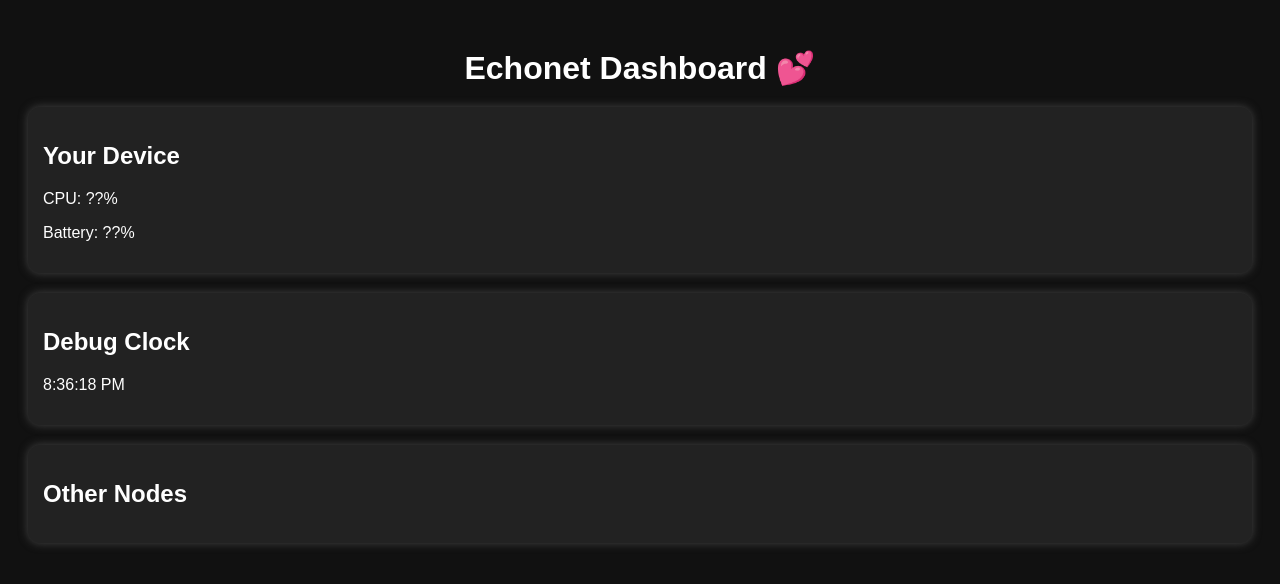
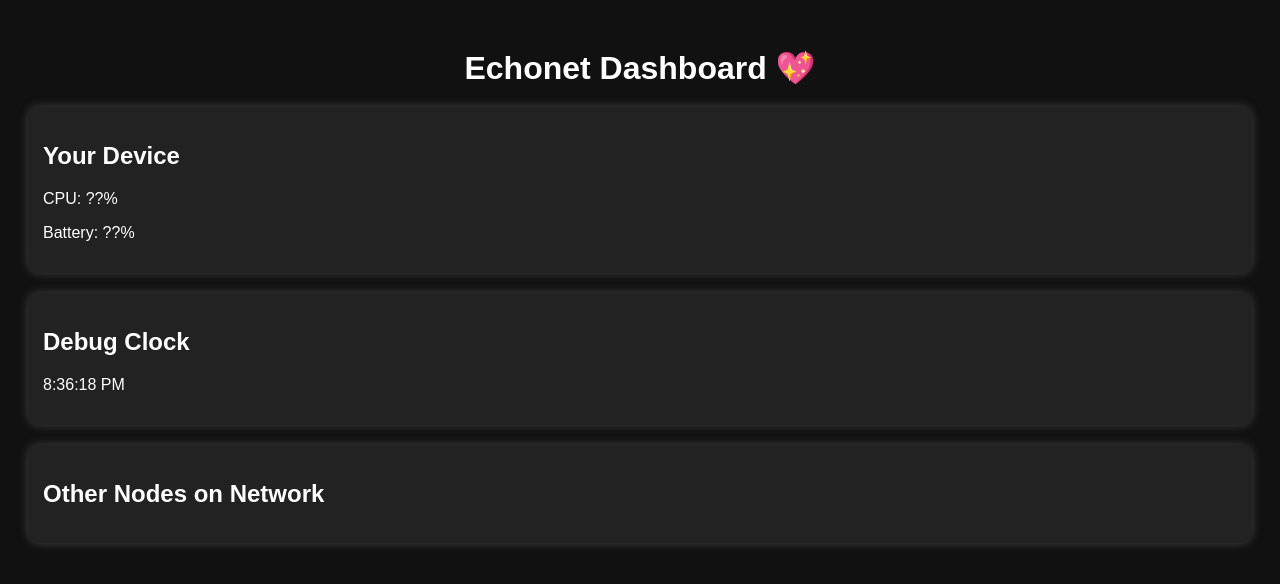
Before and after one commit to ShayChen817/MorvenNet, a plain HTML site: page PWA_echonet/static/index.html in a window 1280 px wide. Drawn offline with Linux system fonts and the light colour scheme; no server answers.

Commit message:
Update index.html

```diff
--- a/PWA_echonet/static/index.html
+++ b/PWA_echonet/static/index.html
@@ -6,29 +6,30 @@
     <meta name="viewport" content="width=device-width, initial-scale=1">
     <meta name="mobile-web-app-capable" content="yes">
 
-<title>Echonet Dashboard</title>
+    <title>Echonet Dashboard 💕</title>
     <link rel="stylesheet" href="style.css">
     <link rel="manifest" href="manifest.json">
 </head>
 
 <body>
-<h1>Echonet Dashboard 💕</h1>
+    <h1>Echonet Dashboard 💖</h1>
 
+    <!-- Local device metrics -->
     <div class="card">
         <h2>Your Device</h2>
         <p>CPU: <span id="cpu">loading...</span>%</p>
         <p>Battery: <span id="battery">loading...</span>%</p>
-
     </div>
 
+    <!-- Optional debug clock -->
     <div class="card">
         <h2>Debug Clock</h2>
         <p id="clock">loading ...</p>
-
     </div>
 
+    <!-- Node list -->
     <div class="card">
-<h2>Other Nodes</h2>
+        <h2>Other Nodes on Network</h2>
         <ul id="node-list"></ul>
     </div>
 
```
Lines whose indentation alone changed are shown as unchanged.
